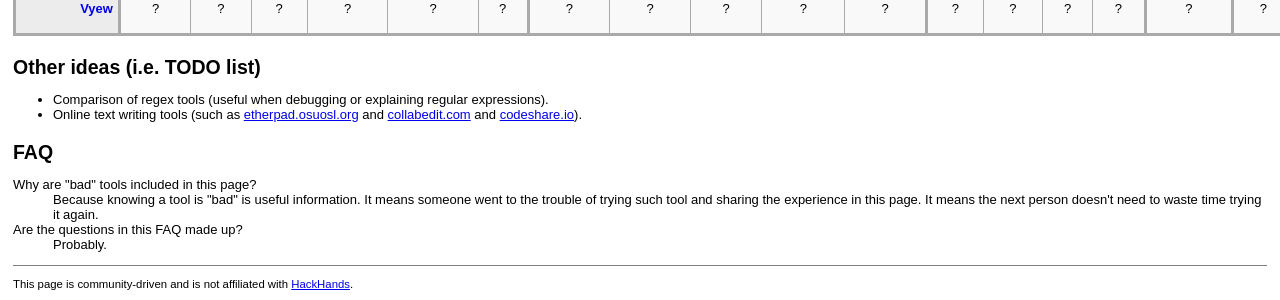
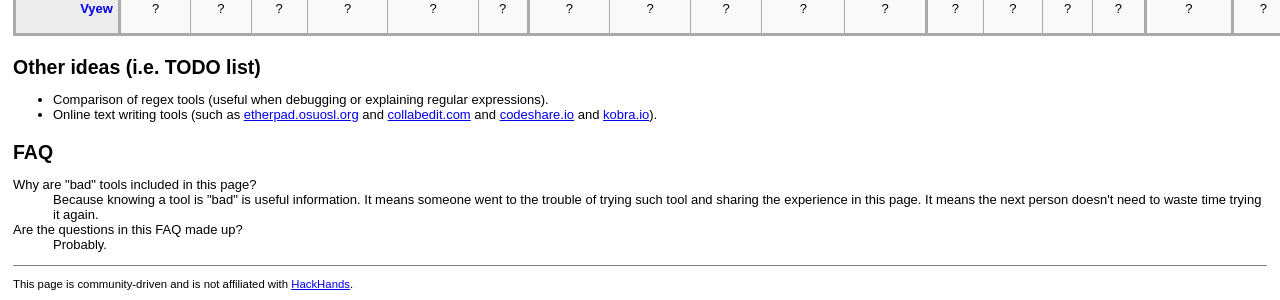
Before and after one commit to denilsonsa/hackhands-aux-tools, a Jekyll site: the page built from index.html, in a window 1280 px wide and 900 px high, scrolled down 1813 px. Shown: the part 597-897 px from the top of the window. Built offline with Jekyll 4.4.1, drawn with Linux system fonts in a browser that asks for light colours.

Commit message:
Adding kobra.io

```diff
--- a/index.html
+++ b/index.html
@@ -975,7 +975,7 @@
 
 <ul>
 <li>Comparison of regex tools (useful when debugging or explaining regular expressions).</li>
-<li>Online text writing tools (such as <a href="http://etherpad.osuosl.org/">etherpad.osuosl.org</a> and <a href="http://collabedit.com/">collabedit.com</a> and <a href="https://codeshare.io/">codeshare.io</a>).</li>
+<li>Online text writing tools (such as <a href="http://etherpad.osuosl.org/">etherpad.osuosl.org</a> and <a href="http://collabedit.com/">collabedit.com</a> and <a href="https://codeshare.io/">codeshare.io</a> and <a href="https://kobra.io/">kobra.io</a>).</li>
 </ul>
 
 <h2 id="FAQ">FAQ</h2>
```
